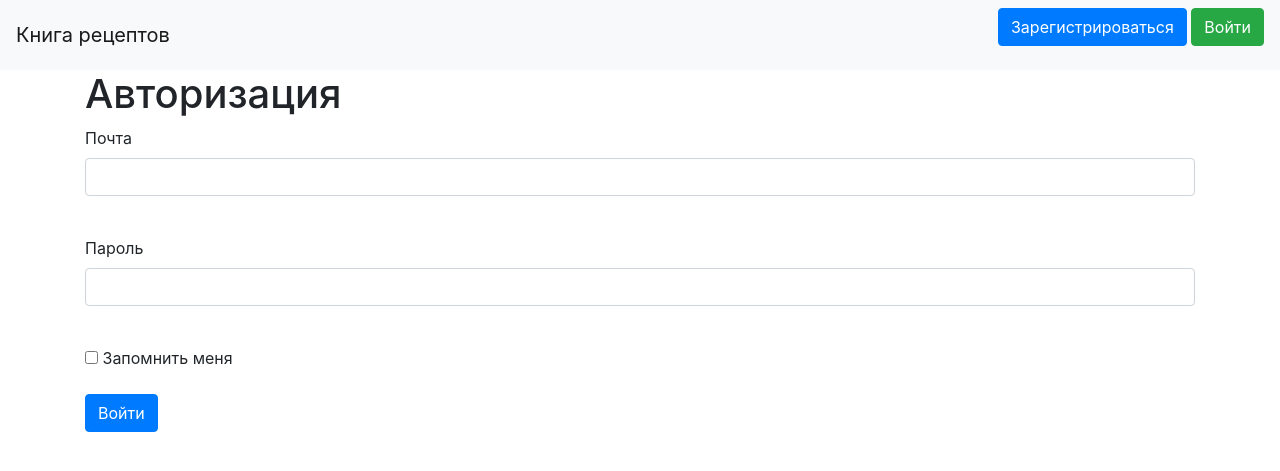
After one commit to olik07/web-project, a Flask app: page /login in a window 1280 px wide. The commit adds this page. Shown: the top 471 px of the page. Run offline with Flask 3, Linux system fonts and the light colour scheme; some libraries are stand-ins or nearby versions.

Commit message:
autorisation

```diff
--- a/data/users.py
+++ b/data/users.py
@@ -1,12 +1,13 @@
 import datetime
 import sqlalchemy
+from flask_login import UserMixin
 from sqlalchemy import orm
 from werkzeug.security import generate_password_hash, check_password_hash
 
 from .db_session import SqlAlchemyBase
 
 
-class User(SqlAlchemyBase):
+class User(SqlAlchemyBase, UserMixin):
     __tablename__ = 'users'
 
     id = sqlalchemy.Column(sqlalchemy.Integer,
--- /dev/null
+++ b/forms/user_login.py
@@ -0,0 +1,10 @@
+from flask_wtf import FlaskForm
+from wtforms import PasswordField, SubmitField, EmailField, BooleanField
+from wtforms.validators import DataRequired
+
+
+class LoginForm(FlaskForm):
+    email = EmailField('Почта', validators=[DataRequired()])
+    password = PasswordField('Пароль', validators=[DataRequired()])
+    remember_me = BooleanField('Запомнить меня')
+    submit = SubmitField('Войти')
--- a/main.py
+++ b/main.py
@@ -1,9 +1,13 @@
 from flask import Flask, render_template, redirect
+from flask_login import LoginManager, login_user, login_required, logout_user
 from data import db_session
 from data.users import User
 from forms.user import RegisterForm
+from forms.user_login import LoginForm
 
 app = Flask(__name__)
+login_manager = LoginManager()
+login_manager.init_app(app)
 app.config['SECRET_KEY'] = 'yandexlyceum_secret_key'
 
 
@@ -38,6 +42,34 @@ def reqister():
     return render_template('register.html', title='Регистрация', form=form)
 
 
+@login_manager.user_loader
+def load_user(user_id):
+    db_sess = db_session.create_session()
+    return db_sess.query(User).get(user_id)
+
+
+@app.route('/login', methods=['GET', 'POST'])
+def login():
+    form = LoginForm()
+    if form.validate_on_submit():
+        db_sess = db_session.create_session()
+        user = db_sess.query(User).filter(User.email == form.email.data).first()
+        if user and user.check_password(form.password.data):
+            login_user(user, remember=form.remember_me.data)
+            return redirect("/")
+        return render_template('login.html',
+                               message="Неправильный логин или пароль",
+                               form=form)
+    return render_template('login.html', title='Авторизация', form=form)
+
+
+@app.route('/logout')
+@login_required
+def logout():
+    logout_user()
+    return redirect('/')
+
+
 def main():
     db_session.global_init('db/recipe_book.db')
     app.run()
--- a/templates/base.html
+++ b/templates/base.html
@@ -12,7 +12,15 @@
 <body>
 <header>
     <nav class="navbar navbar-light bg-light">
-        <a class="navbar-brand" href="#">Книга рецептов</a>
+      <a class="navbar-brand" href="#">Книга рецептов</a>
+        {% if current_user.is_authenticated %}
+            <a class="navbar-brand" href="/logout">{{ current_user.name }}</a>
+        {% else %}
+        <p>
+            <a class="btn btn-primary " href="/register">Зарегистрироваться</a>
+            <a class="btn btn-success" href="/login">Войти</a>
+        </p>
+        {% endif %}
     </nav>
 </header>
 <!-- Begin page content -->
--- /dev/null
+++ b/templates/login.html
@@ -0,0 +1,29 @@
+{% extends "base.html" %}
+
+{% block content %}
+    <h1>Авторизация</h1>
+    <form action="" method="post">
+        {{ form.hidden_tag() }}
+        <p>
+            {{ form.email.label }}<br>
+            {{ form.email(class="form-control", type="email") }}<br>
+            {% for error in form.email.errors %}
+                <div class="alert alert-danger" role="alert">
+                    {{ error }}
+                </div>
+            {% endfor %}
+        </p>
+        <p>
+            {{ form.password.label }}<br>
+            {{ form.password(class="form-control", type="password") }}<br>
+            {% for error in form.password.errors %}
+                <div class="alert alert-danger" role="alert">
+                    {{ error }}
+                </div>
+            {% endfor %}
+        </p>
+        <p>{{ form.remember_me() }} {{ form.remember_me.label }}</p>
+        <p>{{ form.submit(type="submit", class="btn btn-primary") }}</p>
+        <div>{{ message }}</div>
+    </form>
+{% endblock %}
```
Also changed, not shown: db/recipe_book.db.
